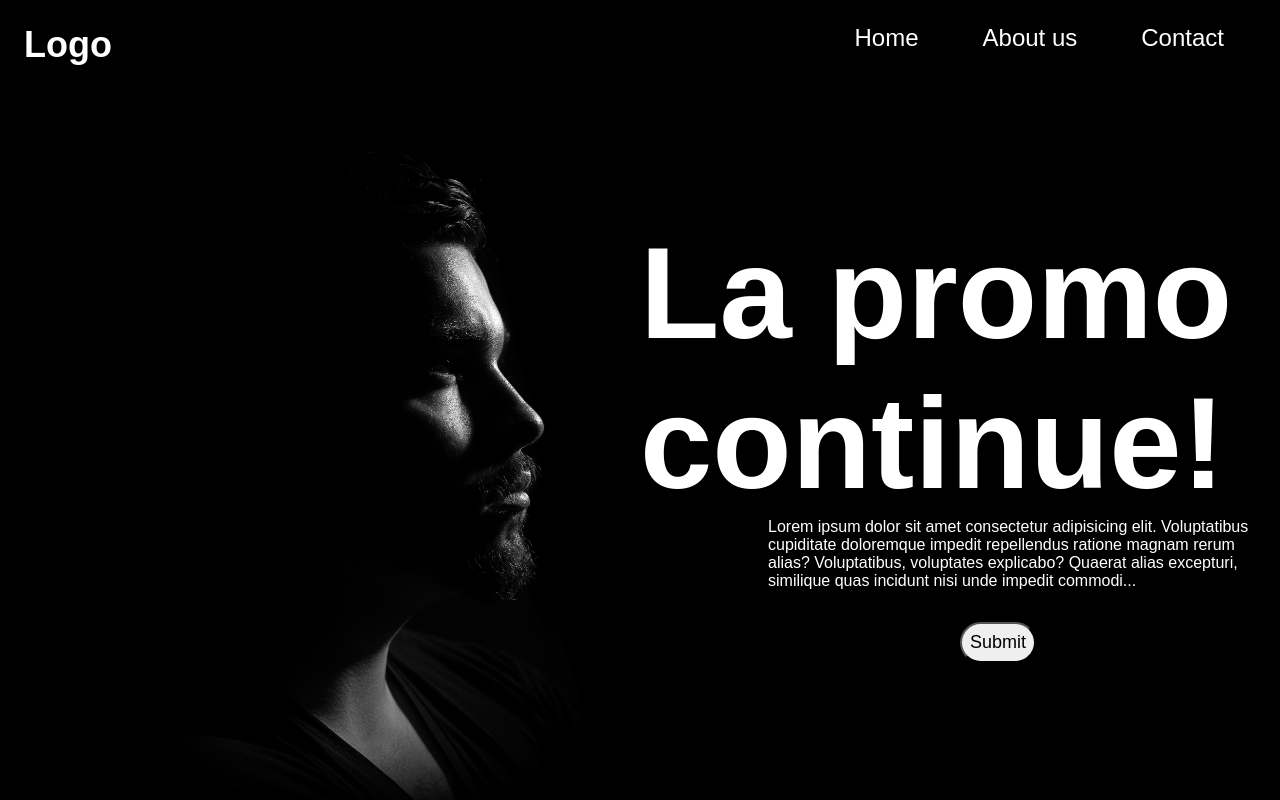
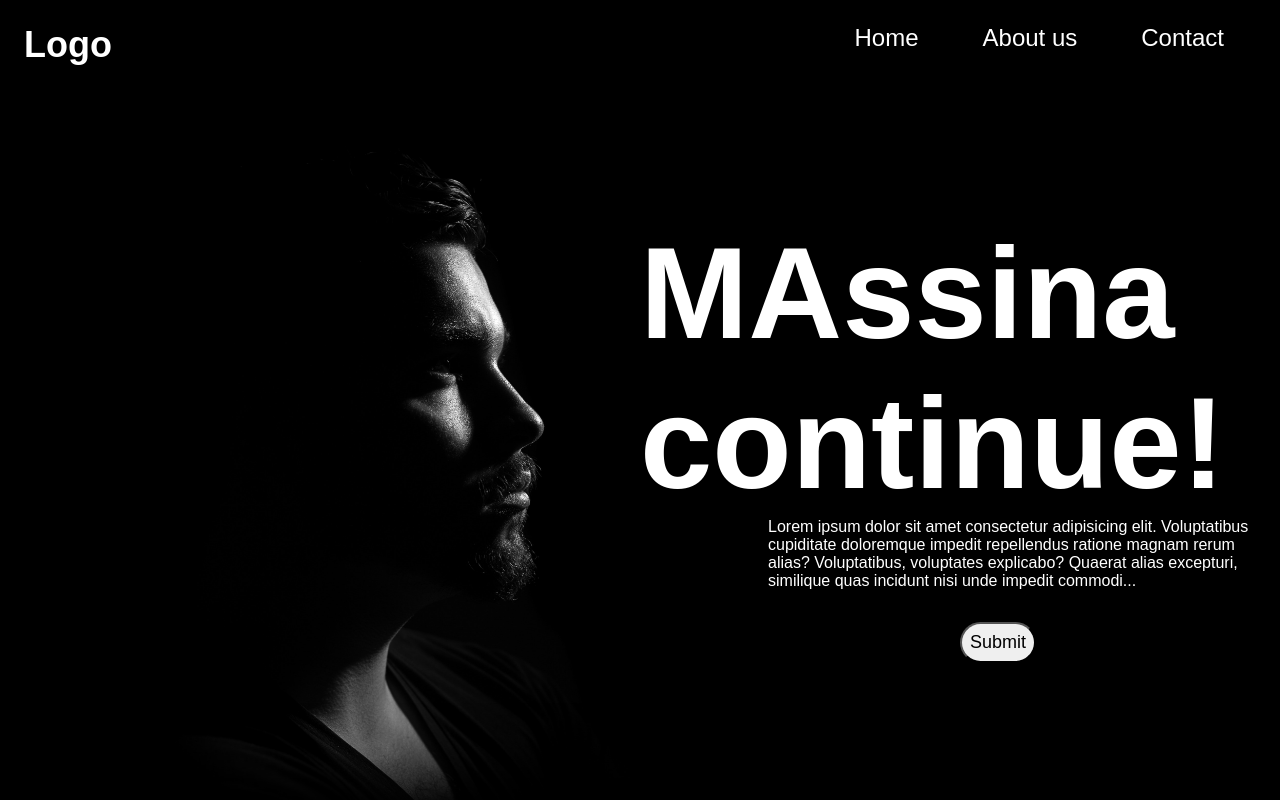
Before and after one commit to codinarts/MyMe.github.io, a plain HTML site: page index.html in a window 1280 px wide. Shown: the top 800 px of the page. Drawn offline with Linux system fonts and the light colour scheme.

Commit message:
Update index.html

```diff
--- a/index.html
+++ b/index.html
@@ -24,7 +24,7 @@
     </div>
     <section id="Home" class="offre">
         <div class="offer">
-            <h1>La promo <br> continue!</h1>
+            <h1>MAssina <br> continue!</h1>
             <p>Lorem ipsum dolor sit amet consectetur adipisicing elit. Voluptatibus cupiditate doloremque impedit repellendus ratione magnam rerum alias? Voluptatibus, voluptates explicabo? Quaerat alias excepturi, similique quas incidunt nisi unde impedit commodi...</p>
             <input type="submit" value="Submit" class="submit">
             <div class="nuage"></div>
```
